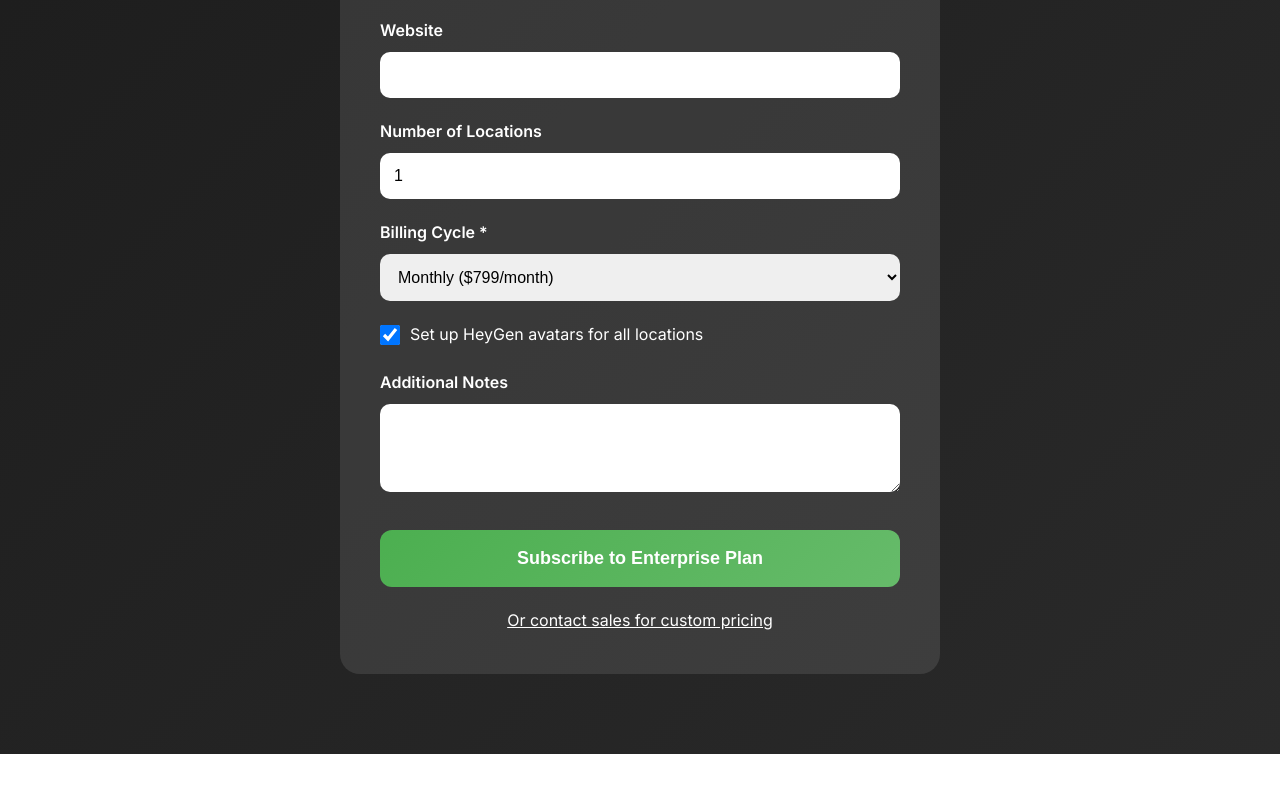
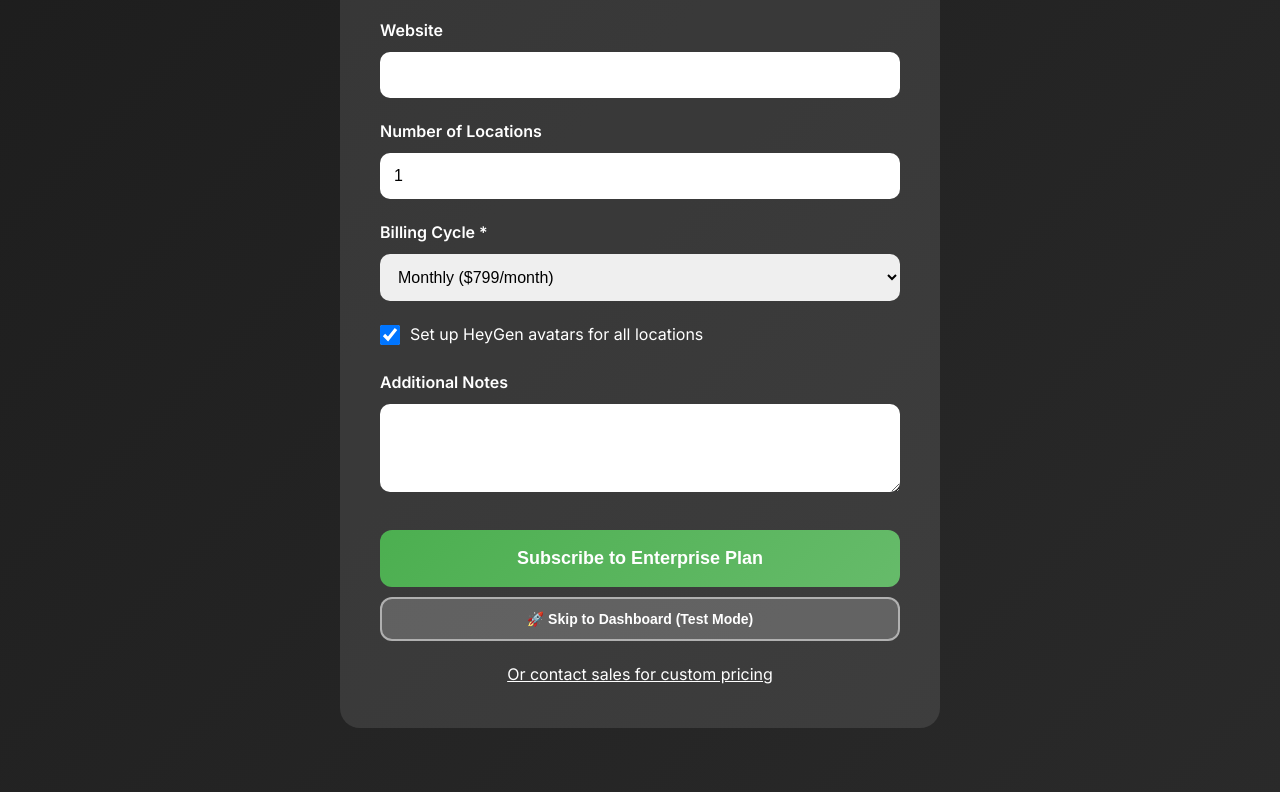
Before and after one commit to contactramey-design/magicplate, a website: page public/enterprise.html in a window 1280 px wide. Shown: the part 4861-5653 px from the top of the page. Before the commit the page ends 5615 px from the top, so only its background shows below. Drawn offline with Linux system fonts and the light colour scheme.

Commit message:
Add skip button to enterprise subscription form

```diff
--- a/public/enterprise.html
+++ b/public/enterprise.html
@@ -422,6 +422,10 @@
           Subscribe to Enterprise Plan
         </button>
 
+        <button type="button" id="skipBtn" onclick="window.location.href='/dashboard.html?tier=enterprise&test=true'" style="width: 100%; padding: 12px; background: rgba(255,255,255,0.2); color: white; border: 2px solid rgba(255,255,255,0.5); border-radius: 12px; font-weight: 600; font-size: 14px; cursor: pointer; margin-top: 10px; transition: all 0.3s;">
+          🚀 Skip to Dashboard (Test Mode)
+        </button>
+
         <div style="text-align: center; margin-top: 20px;">
           <a href="/#contact" style="color: white; text-decoration: underline;">Or contact sales for custom pricing</a>
         </div>
```
